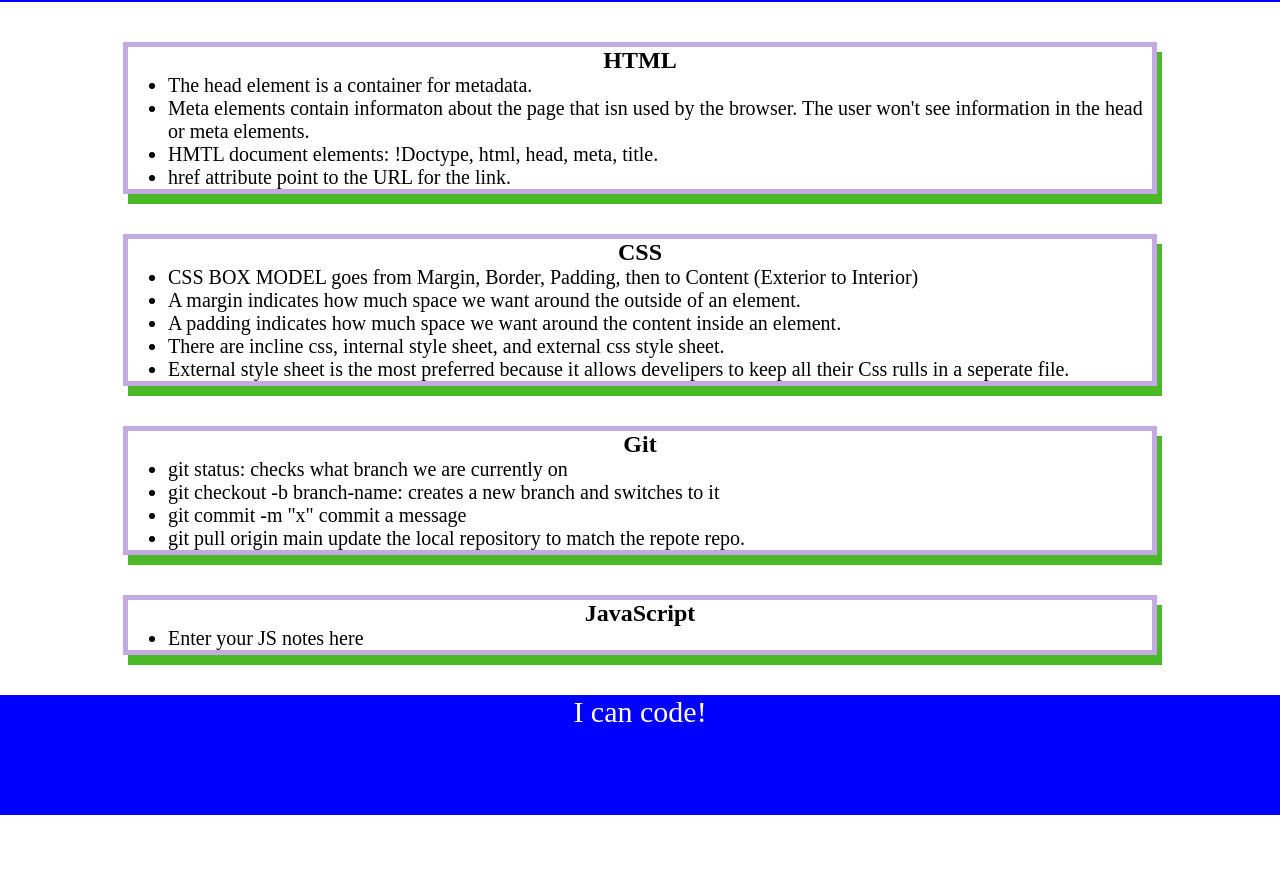
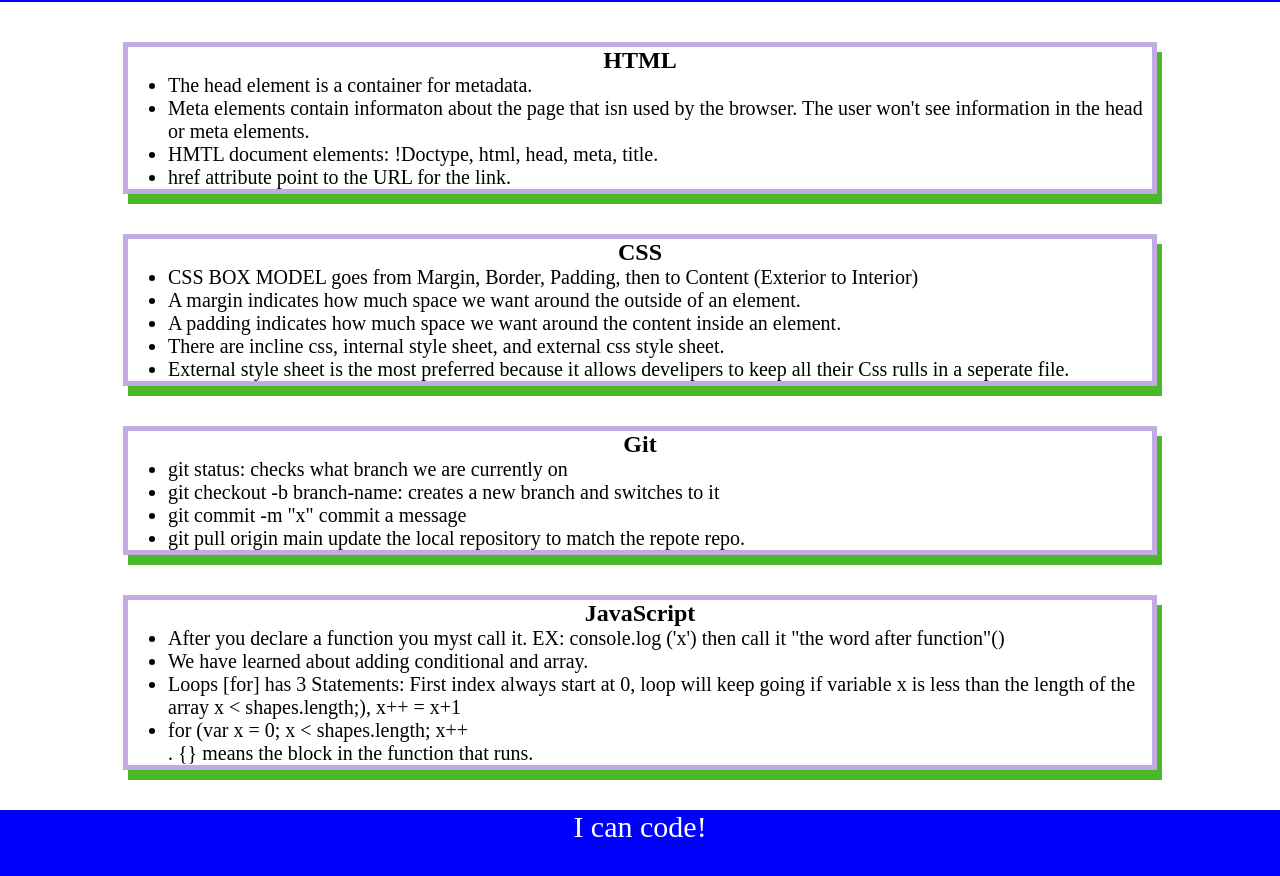
Before and after one commit to SkyWalkerMM26/prework-study-guide, a plain HTML site: page index.html in a window 1280 px wide. Shown: the part 118-994 px from the top of the page. Before the commit the page ends 933 px from the top, so only its background shows below. Drawn offline with Linux system fonts and the light colour scheme.

Commit message:
Add call function

```diff
--- a/assets/script.js
+++ b/assets/script.js
@@ -1,19 +1,26 @@
 var topics = ['HTML', 'CSS', 'Git', 'JavaScript'];
+var randomTopic = topics[Math.floor(Math.random() * topics.length)];
 
- for (var x = 0; x < topics.length; x++){
+function listTopics() {
+  for (var x = 0; x < topics.length; x++){
     console.log(topics[x])
  }
+}
 
-/*
-if (topic === 'HTML') {
+function selectTopic() {
+if (randomTopic === 'HTML') {
   console.log("Let's study HTML!");
-} else if (topic === 'CSS') {
+} else if (randomTopic === 'CSS') {
   console.log("Let's study CSS!");
-} else if (topic === 'Git') {
+} else if (randomTopic === 'Git') {
   console.log("Let's study Git!");
-} else if (topic === 'JavaScript') {
+} else if (randomTopic === 'JavaScript') {
   console.log("Let's study JavaScript!");
 } else {
   console.log('Please try again!');
 }
-*/
+}
+console.log('Here are the topics we learned through Prework:');
+listTopics()
+console.log('Which topic should we study first?');
+selectTopic()
--- a/index.html
+++ b/index.html
@@ -49,7 +49,10 @@
       <section class="card" id="javascript-section">
         <h2>JavaScript</h2>
         <ul>
-          <li>Enter your JS notes here</li>
+          <li>After you declare a function you myst call it. EX: console.log ('x') then  call it "the word after function"()</li>
+          <li>We have learned about adding conditional and array.</li>
+          <li>Loops [for] has 3 Statements: First index always start at 0, loop will keep going if variable x is less than the length of the array x < shapes.length;), x++ = x+1</li>
+          <li>for (var x = 0; x < shapes.length; x++</li>  . {} means the block in the function that runs.</li>
         </ul>
       </section>
 
```
